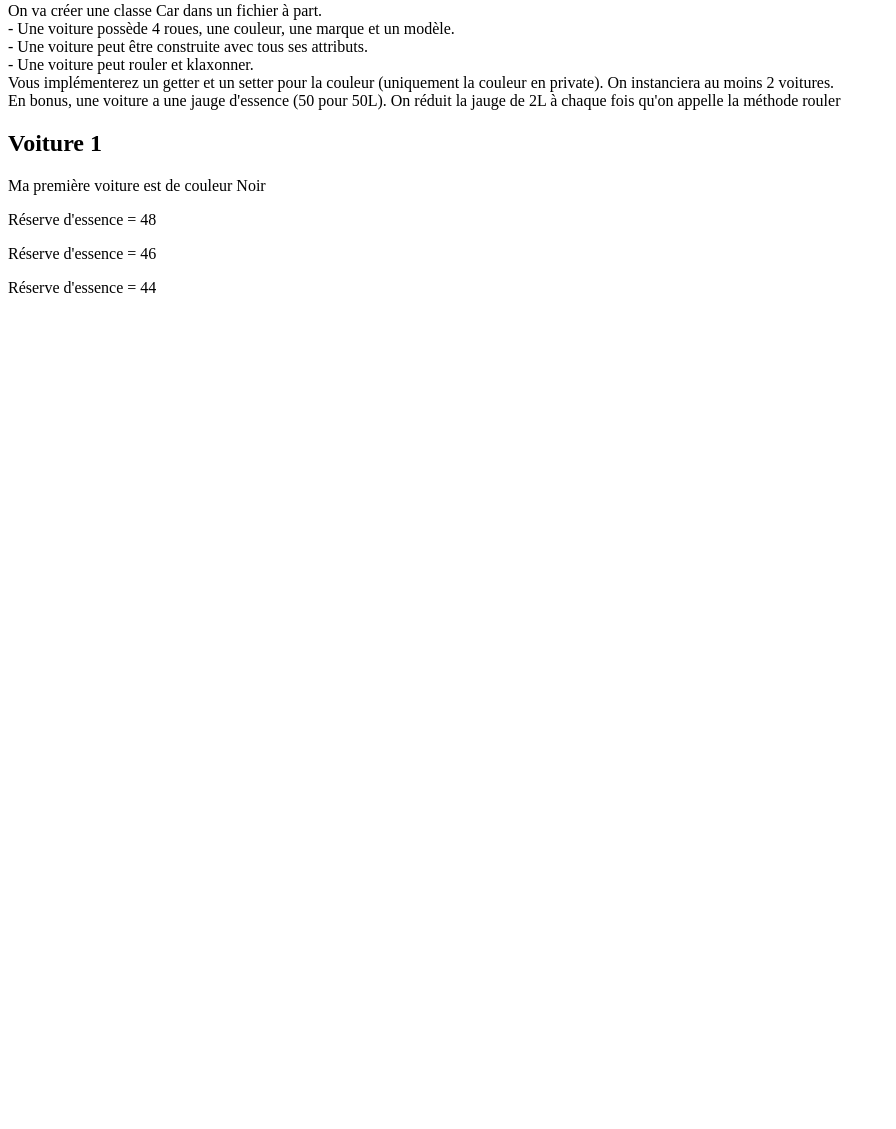
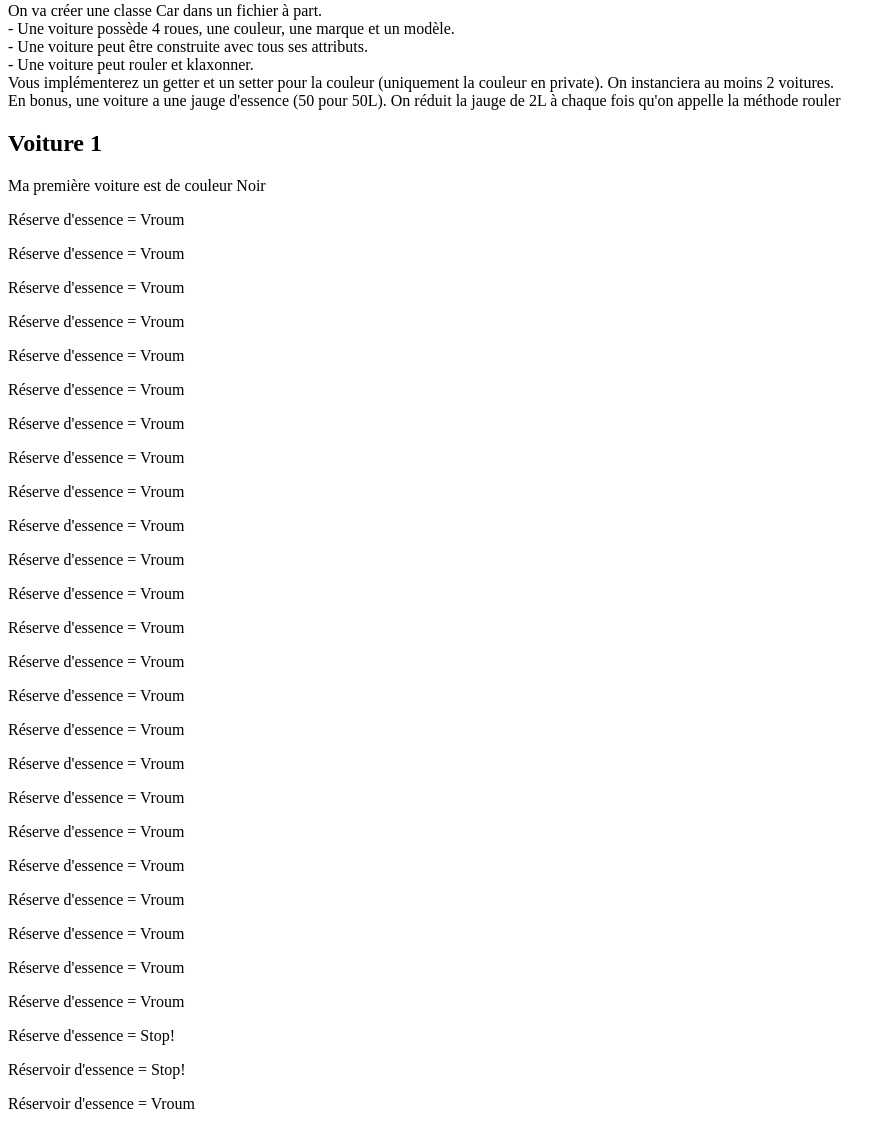
Before and after one commit to Rpayet/php-oo, a PHP site: page /exercice/index.php in a window 1280 px wide. Shown: the part 122-1251 px from the top of the page, without its empty margins (0-896 px from the left). Before the commit the page ends 415 px from the top, so only its background shows below. Run offline with PHP 8.4, Linux system fonts and the light colour scheme.

Commit message:
Exercice Car Update

```diff
--- a/01-bases/exercice/Car.php
+++ b/01-bases/exercice/Car.php
@@ -29,7 +29,18 @@
 
         public function drive()
         {
-            return $this->gasMeter -= 2;
+            $this->gasMeter -= 2;
+            if ($this->gasMeter <= 0) {
+                return 'Stop!';
+            }
+            return 'Vroum';
+        }
+        public function fill($gasMeter = 50) {
+            $this->gasMeter += $gasMeter;
+            if ($this->gasMeter > 50) {
+                $this->gasMeter = 50;
+            }
+            return $this;
         }
 
         public function honk()
--- a/01-bases/exercice/index.php
+++ b/01-bases/exercice/index.php
@@ -36,9 +36,13 @@ En bonus, une voiture a une jauge d'essence (50 pour 50L). On réduit la jauge d
 
 
 
-<p>Réserve d'essence = <?= $car1->drive() ?></p>
-<p>Réserve d'essence = <?= $car1->drive() ?></p>
-<p>Réserve d'essence = <?= $car1->drive() ?></p>
+<?php while($car1->getGas() > 0) { ?>
+    <p>Réserve d'essence = <?= $car1->drive() ?></p>
+<?php } ?>
+
+<p>Réservoir d'essence = <?= $car1->drive(); ?></p>
+<p>Réservoir d'essence = <?=$car1->fill(10)->drive(); ?></p>
+
 
 
 
```
